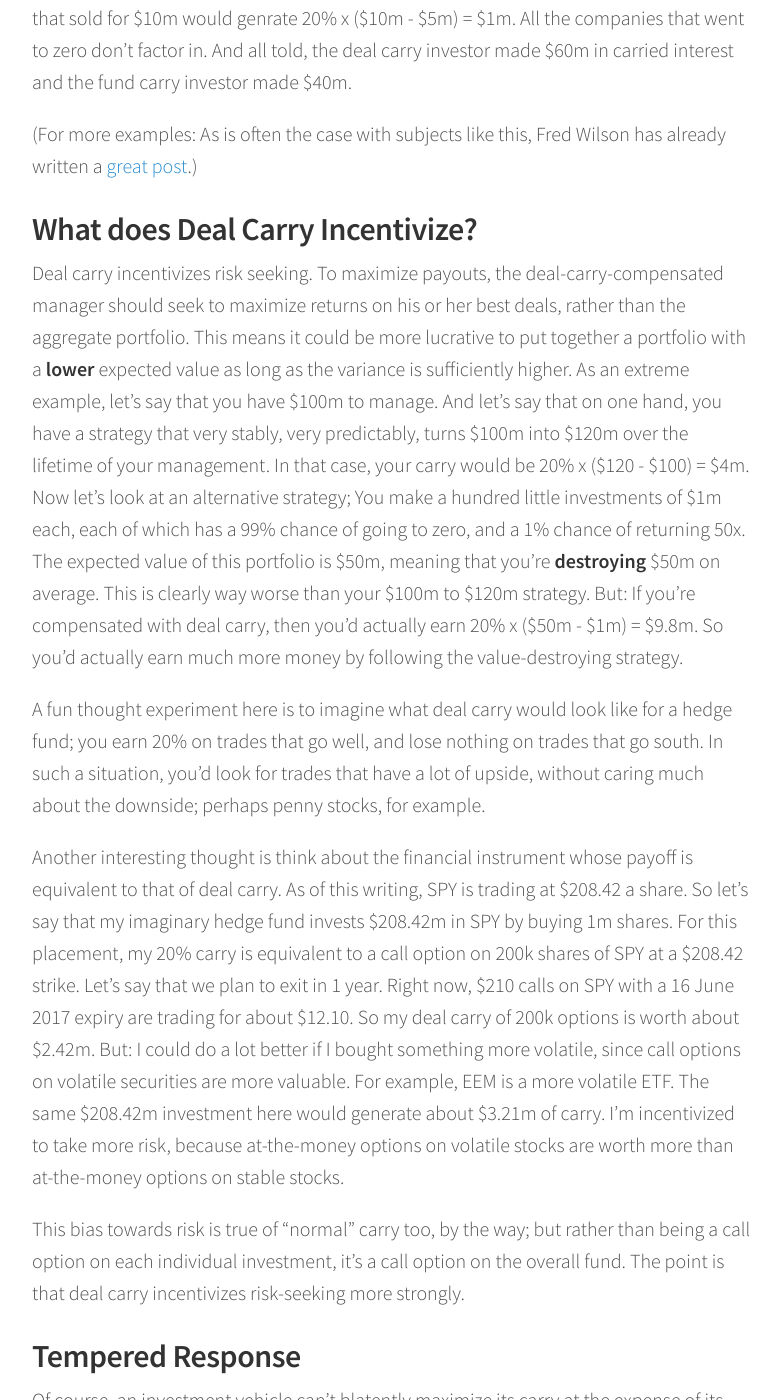
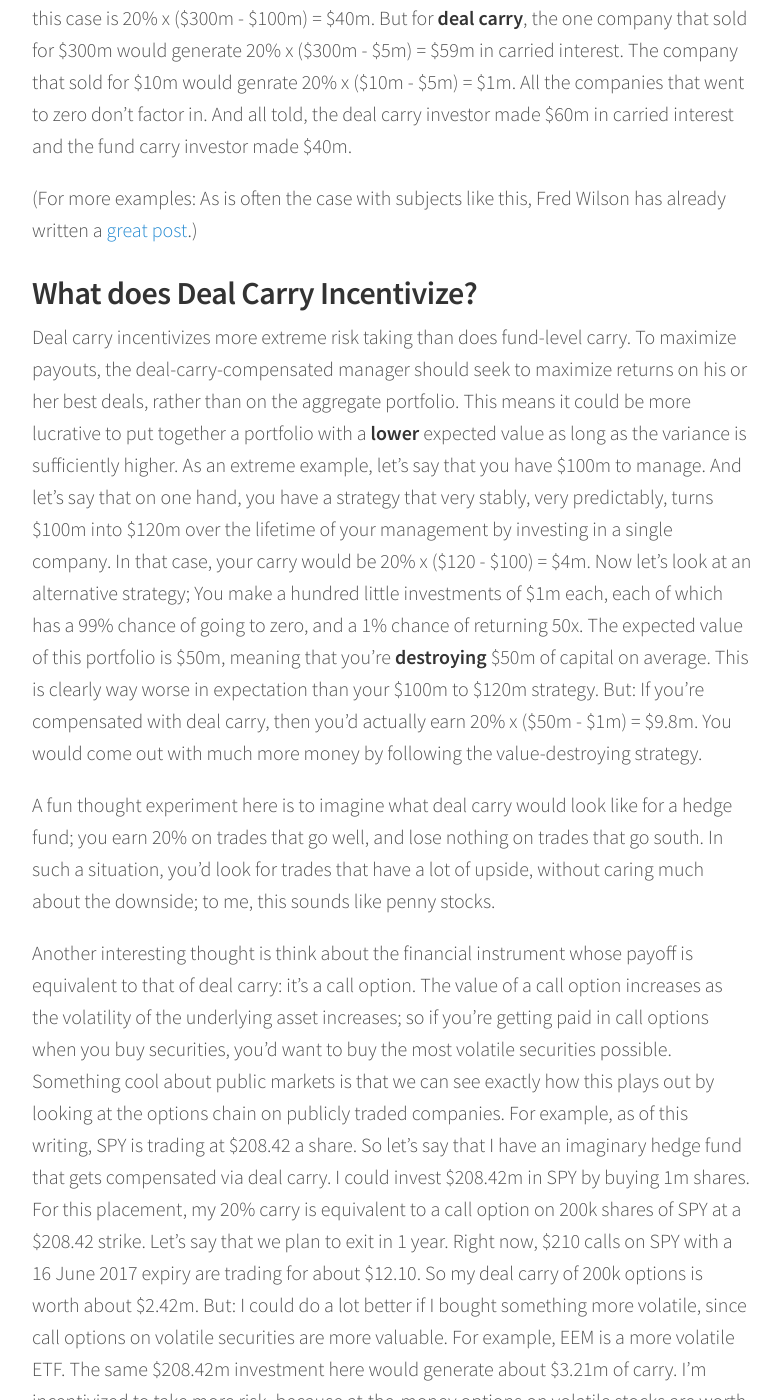
Before and after one commit to sl8r000/carried-interests, a Jekyll site: the page built from _posts/2016-06-21-deal-based-carry.md, in a window 1280 px wide and 1400 px high, scrolled down 966 px. Shown: the whole window, without its empty margins (248-1029 px from the left). Built offline with Jekyll 4.4.1, drawn with Linux system fonts in a browser that asks for light colours; some of the changed text lies outside the part shown.

Commit message:
carry again

```diff
--- a/_posts/2016-06-21-deal-based-carry.md
+++ b/_posts/2016-06-21-deal-based-carry.md
@@ -2,13 +2,13 @@
 title: "Deal Carry"
 ---
 
-I learned the other day that AngelList syndicates [earn deal carry](https://angel.co/economics-syndicates), a particular type of carried interest that pays out at the **deal level** rather than the **fund level**. To my mind, deal carry is extremely intersting for statistical reasons: selection bias is baked into the compensation scheme, making it rational for fund managers to seek large variance in individual investment returns. Here's why:
+I learned the other day that seed stage syndicates often [earn deal carry](https://angel.co/economics-syndicates), a particular type of carried interest that pays out at the **deal level** rather than the **fund level**. This makes sense, since there isn't a persistent "fund" for a syndicate, so deal carry is a pragmatic solution. But to my mind, deal carry is extremely intersting for statistical reasons: there's a selection bias to the payout curve, creating an incentive to take large risk, even at a negative expected ROI. Here's why:
 
 ## What is Deal Carry?
 
-Hedge funds, VCs, and private equity firms all earn carried interest in the investments they make, usually at the 20% level. For example: If a VC firm raises $100m, invests it, and later receives (through IPOs, M&A activity, etc.) $300m back, then the firm has created a profit of $200m. The VC firm keeps 20% of this profit as carried interest; in this case, the firm would get $40m. This is a bit oversimplified because their are things like hurdle rates and paybacks for deal fees, but this is the rough picture.
+Hedge funds, VCs, and private equity firms all earn carried interest in the investments they make, usually at the 20% level. For example: If a VC firm raises $100m, invests it, and later receives (through IPOs, M&A, etc.) $300m back, then the firm has created a profit of $200m. The VC firm keeps 20% of this profit as carried interest; in this case, the firm would get $40m. This is a bit oversimplified because their are things like hurdle rates, high water marks, paybacks for deal fees, etc. But this is the rough picture.
 
-That's how "normal" carried interest works; carry is paid at the fund level. Deal carry, in contrast, is paid out on a deal-by-deal basis. The difference is easiest to explain via example.
+That's how "normal" carried interest works; carry is paid at the fund level. Deal carry, in contrast, is paid out on a deal-by-deal basis. This means that deal carry doesn't require the investor to "pay" for his or her losing investments. The difference is easiest to explain via example.
 
 Let's say our VC firm, with its $100m fund, deploys its cash by investing $5m each in 20 companies. 18 of those companies go bust (go to zero), one of them makes a modest return and sells for $10m, and one of them is sold for $290m. As above, the fund carry in this case is 20% x ($300m - $100m) = $40m. But for **deal carry**, the one company that sold for $300m would generate 20% x ($300m - $5m) = $59m in carried interest. The company that sold for $10m would genrate 20% x ($10m - $5m) = $1m. All the companies that went to zero don't factor in. And all told, the deal carry investor made $60m in carried interest and the fund carry investor made $40m.
 
@@ -16,16 +16,16 @@ Let's say our VC firm, with its $100m fund, deploys its cash by investing $5m ea
 
 ## What does Deal Carry Incentivize?
 
-Deal carry incentivizes risk seeking. To maximize payouts, the deal-carry-compensated manager should seek to maximize returns on his or her best deals, rather than the aggregate portfolio. This means it could be more lucrative to put together a portfolio with a **lower** expected value as long as the variance is sufficiently higher. As an extreme example, let's say that you have $100m to manage. And let's say that on one hand, you have a strategy that very stably, very predictably, turns $100m into $120m over the lifetime of your management. In that case, your carry would be 20% x ($120 - $100) = $4m. Now let's look at an alternative strategy; You make a hundred little investments of $1m each, each of which has a 99% chance of going to zero, and a 1% chance of returning 50x. The expected value of this portfolio is $50m, meaning that you're **destroying** $50m on average. This is clearly way worse than your $100m to $120m strategy. But: If you're compensated with deal carry, then you'd actually earn 20% x ($50m - $1m) = $9.8m. So you'd actually earn much more money by following the value-destroying strategy.
+Deal carry incentivizes more extreme risk taking than does fund-level carry. To maximize payouts, the deal-carry-compensated manager should seek to maximize returns on his or her best deals, rather than on the aggregate portfolio. This means it could be more lucrative to put together a portfolio with a **lower** expected value as long as the variance is sufficiently higher. As an extreme example, let's say that you have $100m to manage. And let's say that on one hand, you have a strategy that very stably, very predictably, turns $100m into $120m over the lifetime of your management by investing in a single company. In that case, your carry would be 20% x ($120 - $100) = $4m. Now let's look at an alternative strategy; You make a hundred little investments of $1m each, each of which has a 99% chance of going to zero, and a 1% chance of returning 50x. The expected value of this portfolio is $50m, meaning that you're **destroying** $50m of capital on average. This is clearly way worse in expectation than your $100m to $120m strategy. But: If you're compensated with deal carry, then you'd actually earn 20% x ($50m - $1m) = $9.8m. You would come out with much more money by following the value-destroying strategy.
 
-A fun thought experiment here is to imagine what deal carry would look like for a hedge fund; you earn 20% on trades that go well, and lose nothing on trades that go south. In such a situation, you'd look for trades that have a lot of upside, without caring much about the downside; perhaps penny stocks, for example.
+A fun thought experiment here is to imagine what deal carry would look like for a hedge fund; you earn 20% on trades that go well, and lose nothing on trades that go south. In such a situation, you'd look for trades that have a lot of upside, without caring much about the downside; to me, this sounds like penny stocks.
 
-Another interesting thought is think about the financial instrument whose payoff is equivalent to that of deal carry. As of this writing, SPY is trading at $208.42 a share. So let's say that my imaginary hedge fund invests $208.42m in SPY by buying 1m shares. For this placement, my 20% carry is equivalent to a call option on 200k shares of SPY at a $208.42 strike. Let's say that we plan to exit in 1 year. Right now, $210 calls on SPY with a 16 June 2017 expiry are trading for about $12.10. So my deal carry of 200k options is worth about $2.42m. But: I could do a lot better if I bought something more volatile, since call options on volatile securities are more valuable. For example, EEM is a more volatile ETF. The same $208.42m investment here would generate about $3.21m of carry. I'm incentivized to take more risk, because at-the-money options on volatile stocks are worth more than at-the-money options on stable stocks.
+Another interesting thought is think about the financial instrument whose payoff is equivalent to that of deal carry: it's a call option. The value of a call option increases as the volatility of the underlying asset increases; so if you're getting paid in call options when you buy securities, you'd want to buy the most volatile securities possible. Something cool about public markets is that we can see exactly how this plays out by looking at the options chain on publicly traded companies. For example, as of this writing, SPY is trading at $208.42 a share. So let's say that I have an imaginary hedge fund that gets compensated via deal carry. I could invest $208.42m in SPY by buying 1m shares. For this placement, my 20% carry is equivalent to a call option on 200k shares of SPY at a $208.42 strike. Let's say that we plan to exit in 1 year. Right now, $210 calls on SPY with a 16 June 2017 expiry are trading for about $12.10. So my deal carry of 200k options is worth about $2.42m. But: I could do a lot better if I bought something more volatile, since call options on volatile securities are more valuable. For example, EEM is a more volatile ETF. The same $208.42m investment here would generate about $3.21m of carry. I'm incentivized to take more risk, because at-the-money options on volatile stocks are worth more than at-the-money options on stable stocks.
 
-This bias towards risk is true of "normal" carry too, by the way; but rather than being a call option on each individual investment, it's a call option on the overall fund. The point is that deal carry incentivizes risk-seeking more strongly.
+This bias towards risk is true of "normal" carry too, by the way; but rather than being a call option on each individual investment, it's a call option on the overall fund. Deal carry incentivizes risk-seeking more strongly.
 
 ## Tempered Response
 
-Of course, an investment vehicle can't blatently maximize its carry at the expense of its limited partners. Reputation and trust are extremely important in the pe/vc/hf space, and openly exploiting the people who invest in a fund would, of course, destroy the reputation of the fund managers.
+Of course, an investment vehicle can't blatently maximize its carry at the expense of its investors (limited partners). Reputation and trust are extremely important in the investing world, and openly exploiting the people who invest in a fund would, of course, destroy the reputation of the fund managers.
 
-At the same time, incentives steer behavior, so it's worth thinking about the incentives that deal carry creates. I think this is particularly true of a platform like AngelList, in which the LPs are less equipped to police the reputations of their syndicates' managers and less familiar with the economics of carried interest.
+At the same time, incentives steer behavior, so it's worth thinking about the incentives that deal carry creates. I think this is particularly true when angel/seed deals are syndicated from a large number of individual investors writing small checks, in which case the LPs are less equipped to police the reputations of their syndicates' managers and less familiar with the economics of carried interest.
```
